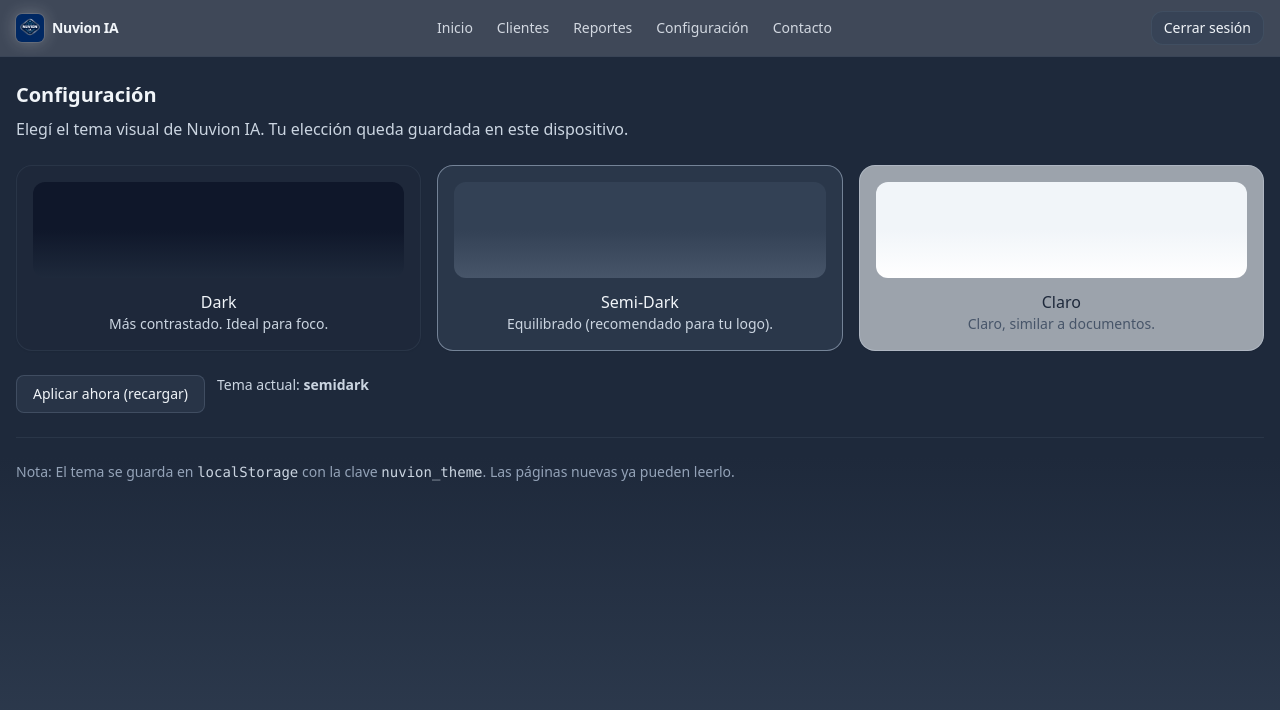
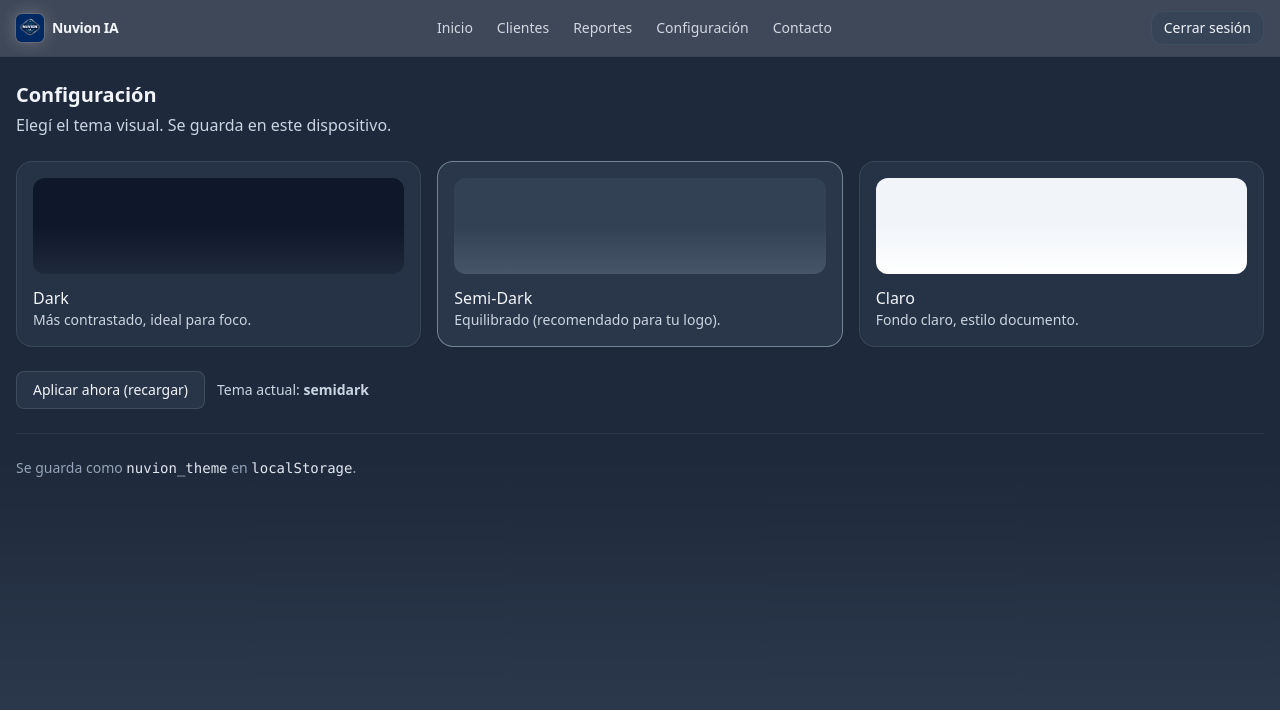
Before and after one commit to ianuvion/nuvion-ia, a Next.js app: page /configuracion in a window 1280 px wide. Shown: the top 710 px of the page. Built offline with nearby package versions, Linux system fonts and the light colour scheme.

Commit message:
Update page.tsx

```diff
--- a/app/configuracion/page.tsx
+++ b/app/configuracion/page.tsx
@@ -1,95 +1,62 @@
 "use client";
 
-import { useEffect, useState } from "react";
+import React, { useEffect, useState } from "react";
 
 type Theme = "dark" | "semidark" | "light";
 const THEME_KEY = "nuvion_theme";
 
-const THEME_DESC: Record<Theme, string> = {
-  dark: "Más contrastado. Ideal para foco.",
-  semidark: "Equilibrado (recomendado para tu logo).",
-  light: "Claro, similar a documentos.",
-};
-
-// Para que otras páginas puedan leer el tema sin romper nada
-function readSavedTheme(): Theme {
-  if (typeof window === "undefined") return "semidark";
-  const t = window.localStorage.getItem(THEME_KEY) as Theme | null;
-  return t ?? "semidark";
-}
+const CARDS: { key: Theme; title: string; desc: string; preview: string }[] = [
+  { key: "dark",     title: "Dark",     desc: "Más contrastado, ideal para foco.",         preview: "from-slate-900 via-slate-900 to-slate-800" },
+  { key: "semidark", title: "Semi-Dark",desc: "Equilibrado (recomendado para tu logo).",  preview: "from-slate-700 via-slate-700 to-slate-600" },
+  { key: "light",    title: "Claro",    desc: "Fondo claro, estilo documento.",            preview: "from-slate-100 via-slate-100 to-white" },
+];
 
 export default function ConfiguracionPage() {
   const [theme, setTheme] = useState<Theme>("semidark");
 
   useEffect(() => {
-    setTheme(readSavedTheme());
+    try {
+      const saved = (localStorage.getItem(THEME_KEY) as Theme) || "semidark";
+      setTheme(saved);
+    } catch {}
   }, []);
 
-  function saveTheme(next: Theme) {
-    setTheme(next);
-    localStorage.setItem(THEME_KEY, next);
+  function choose(t: Theme) {
+    setTheme(t);
+    try { localStorage.setItem(THEME_KEY, t); } catch {}
   }
-
-  const cardBase =
-    "flex-1 min-w-[220px] cursor-pointer rounded-2xl border p-4 transition shadow-sm hover:shadow";
 
   return (
     <div className="min-h-screen bg-gradient-to-b from-slate-800 via-slate-800 to-slate-700 text-slate-100">
       <main className="mx-auto max-w-7xl px-4 py-6">
-        <h1 className="text-xl font-semibold mb-2">Configuración</h1>
-        <p className="text-slate-300 mb-6">Elegí el tema visual de Nuvion IA. Tu elección queda guardada en este dispositivo.</p>
+        <h1 className="text-xl font-semibold">Configuración</h1>
+        <p className="text-slate-300 mt-1 mb-6">
+          Elegí el tema visual. Se guarda en este dispositivo.
+        </p>
 
-        {/* Cards de selección */}
         <div className="grid gap-4 sm:grid-cols-3">
-          {/* DARK */}
-          <button
-            onClick={() => saveTheme("dark")}
-            className={`${cardBase} ${
-              theme === "dark"
-                ? "border-slate-500/60 bg-slate-800/70"
-                : "border-slate-600/30 bg-slate-800/40"
-            }`}
-          >
-            <div className="h-24 rounded-xl bg-gradient-to-b from-slate-900 via-slate-900 to-slate-800 mb-3" />
-            <h3 className="font-medium">Dark</h3>
-            <p className="text-sm text-slate-300">{THEME_DESC.dark}</p>
-          </button>
-
-          {/* SEMI-DARK */}
-          <button
-            onClick={() => saveTheme("semidark")}
-            className={`${cardBase} ${
-              theme === "semidark"
-                ? "border-slate-400/70 bg-slate-700/60"
-                : "border-slate-500/30 bg-slate-700/40"
-            }`}
-          >
-            <div className="h-24 rounded-xl bg-gradient-to-b from-slate-700 via-slate-700 to-slate-600 mb-3" />
-            <h3 className="font-medium">Semi-Dark</h3>
-            <p className="text-sm text-slate-300">{THEME_DESC.semidark}</p>
-          </button>
-
-          {/* LIGHT */}
-          <button
-            onClick={() => saveTheme("light")}
-            className={`${cardBase} ${
-              theme === "light"
-                ? "border-slate-300/70 bg-slate-100/80 text-slate-800"
-                : "border-slate-300/40 bg-slate-100/60 text-slate-800"
-            }`}
-          >
-            <div className="h-24 rounded-xl bg-gradient-to-b from-slate-100 via-slate-100 to-white mb-3" />
-            <h3 className="font-medium">Claro</h3>
-            <p className="text-sm text-slate-600">{THEME_DESC.light}</p>
-          </button>
+          {CARDS.map((c) => (
+            <button
+              key={c.key}
+              onClick={() => choose(c.key)}
+              className={
+                "rounded-2xl border p-4 text-left transition shadow-sm " +
+                (theme === c.key
+                  ? "border-slate-400/70 bg-slate-700/60"
+                  : "border-slate-500/30 bg-slate-700/40 hover:bg-slate-700/60")
+              }
+            >
+              <div className={"h-24 mb-3 rounded-xl bg-gradient-to-b " + c.preview} />
+              <h3 className="font-medium">{c.title}</h3>
+              <p className="text-sm text-slate-300">{c.desc}</p>
+            </button>
+          ))}
         </div>
 
-        {/* Acciones */}
-        <div className="mt-6 flex flex-wrap gap-3">
+        <div className="mt-6 flex items-center gap-3">
           <button
             onClick={() => location.reload()}
             className="rounded-lg border border-slate-500/40 bg-slate-700/50 px-4 py-2 text-sm hover:bg-slate-600/60"
-            title="Recarga para aplicar el tema en todas las páginas que ya lo soportan"
           >
             Aplicar ahora (recargar)
           </button>
@@ -101,8 +68,7 @@ export default function ConfiguracionPage() {
         <hr className="my-6 border-slate-600/30" />
 
         <p className="text-sm text-slate-400">
-          Nota: El tema se guarda en <code className="text-slate-300">localStorage</code> con la clave{" "}
-          <code className="text-slate-300">{THEME_KEY}</code>. Las páginas nuevas ya pueden leerlo.
+          Se guarda como <code className="text-slate-200">{THEME_KEY}</code> en <code className="text-slate-200">localStorage</code>.
         </p>
       </main>
     </div>
```
